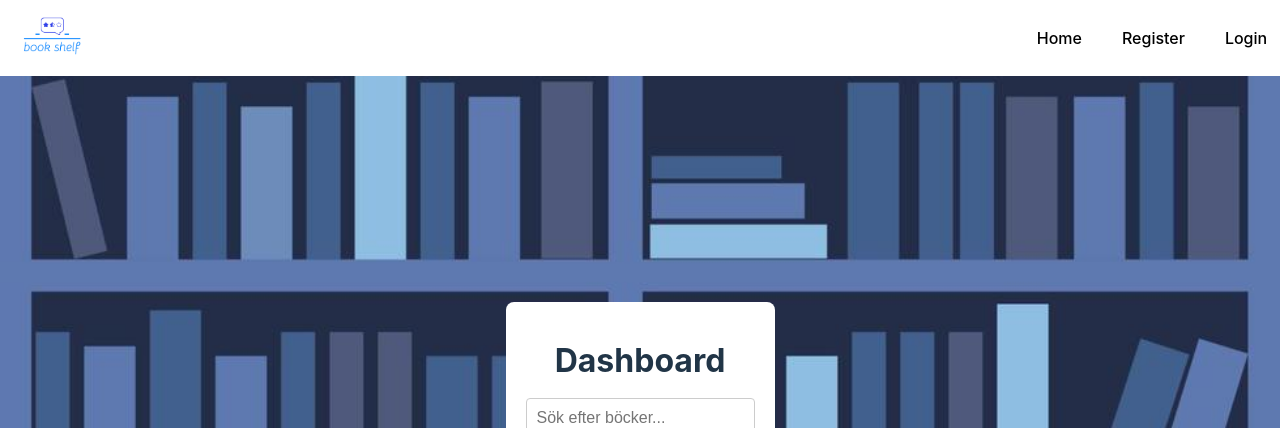
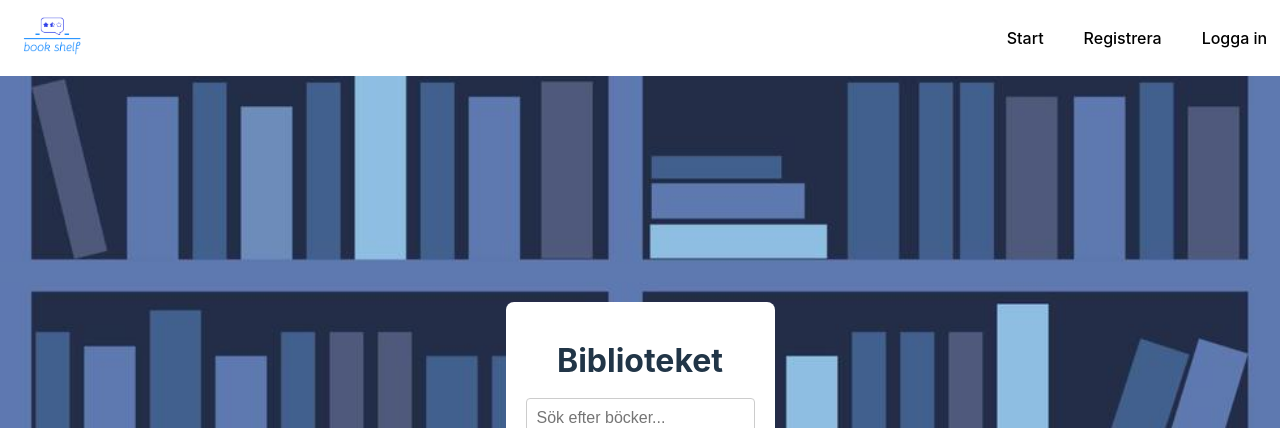
Before and after one commit to carbarcor/TheBookShelf, a React (Vite) app in the folder Frontend/: page /dashboard in a window 1280 px wide. Shown: the top 428 px of the page. Built offline with nearby package versions, Linux system fonts and the light colour scheme; no server answers.

Commit message:
Uppdatering av textinnehåll - korrigering av engelska till svenska.

```diff
--- a/Frontend/src/components/Navbar.jsx
+++ b/Frontend/src/components/Navbar.jsx
@@ -32,14 +32,14 @@ export default function Navbar() {
         {user ? (
           <>
             <Link to='/mybooks'>Mina böcker</Link>
-            <Link to='/dashboard'>Dashboard</Link>
-            <a href="/logout" onClick={handleLogout}>Logout</a>
+            <Link to='/dashboard'>Sök böcker</Link>
+            <a href="/logout" onClick={handleLogout}>Logga ut</a>
           </>
         ) : (
           <>
-            <Link to='/'>Home</Link>
-            <Link to='/signup'>Register</Link>
-            <Link to='/login'>Login</Link>
+            <Link to='/'>Start</Link>
+            <Link to='/signup'>Registrera</Link>
+            <Link to='/login'>Logga in</Link>
           </>
         )}
       </div>
--- a/Frontend/src/pages/BookDetails.jsx
+++ b/Frontend/src/pages/BookDetails.jsx
@@ -134,7 +134,7 @@ export default function BookDetails() {
     <div className="book-details-container">
       <h1>{book.title}</h1>
       <ErrorMessage error={bookError} />
-      <p className="description">Description: {book.description || 'No description available'}</p>
+      <p className="description">Beskrivning: {book.description || 'No description available'}</p>
 
       <h2>Lämna en recension</h2>
       {user ? (
@@ -154,7 +154,7 @@ export default function BookDetails() {
           <button type="submit">Lämna recension</button>
         </form>
       ) : (
-        <p>Please log in to leave a review.</p>
+        <p>Vänligen logga in för att lämna en recension.</p>
       )}
 
       <h2>Recensioner</h2>
@@ -175,7 +175,7 @@ export default function BookDetails() {
             </div>
           ))
         ) : (
-          <p>No reviews yet.</p>
+          <p>Recensioner saknas.</p>
         )}
       </div>
     </div>
--- a/Frontend/src/pages/Dashboard.jsx
+++ b/Frontend/src/pages/Dashboard.jsx
@@ -60,7 +60,7 @@ export default function Dashboard() {
 
   return (
     <div className="dashboard-container">
-      <h1>Dashboard</h1>
+      <h1>Biblioteket</h1>
       {user && (
         <div>
           <p>Välkommen, {user.name}!</p>
```
